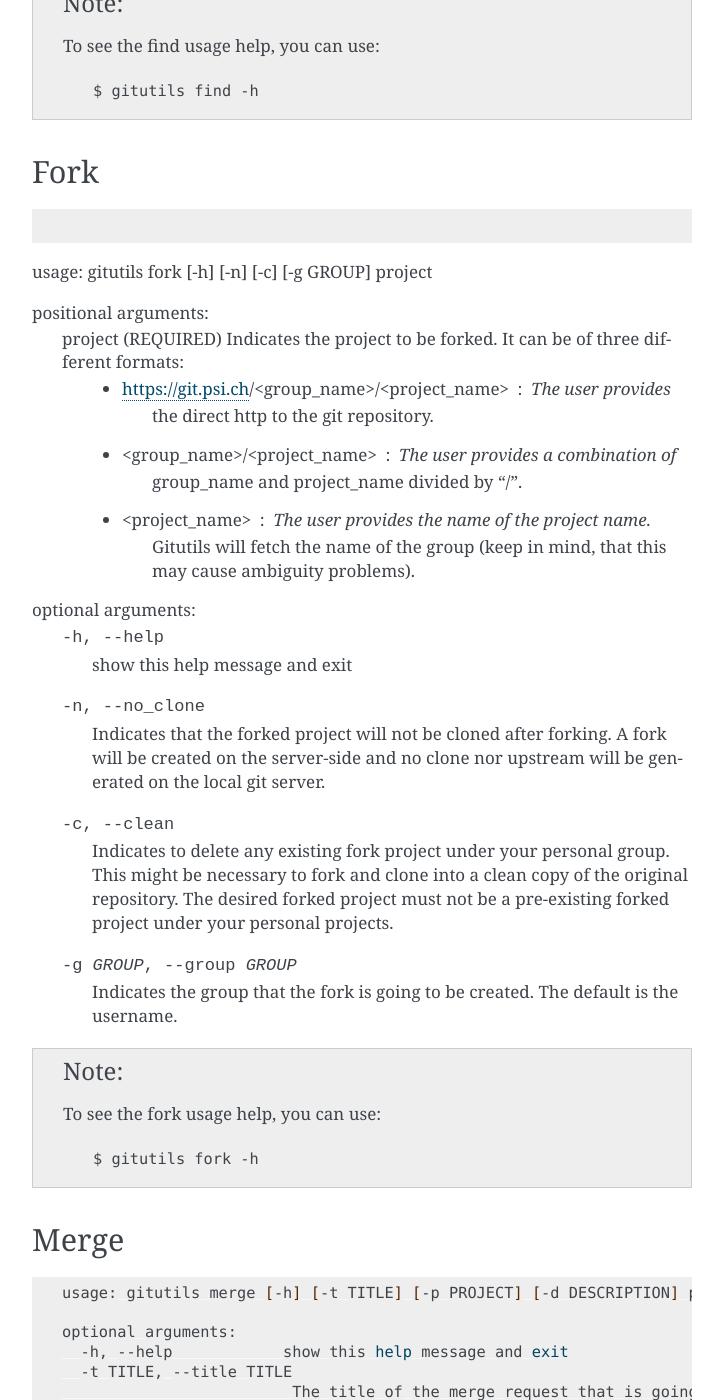
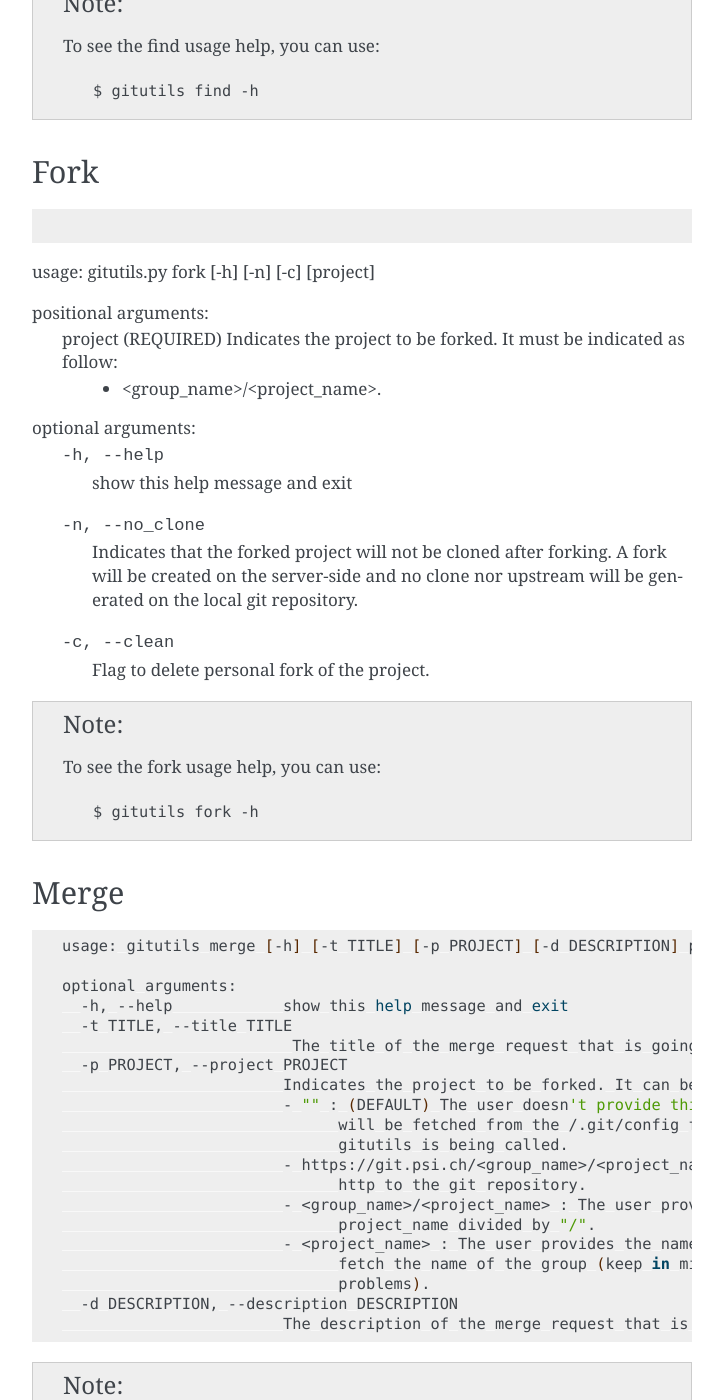
Before and after one commit to paulscherrerinstitute/gitutils, a Sphinx documentation site: the page built from docs/usage.rst, in a window 1280 px wide and 1400 px high, scrolled down 3028 px. Shown: the whole window, without its empty margins (388-1111 px from the left). Built offline with Sphinx 7.4.7, drawn with Linux system fonts in a browser that asks for light colours.

Commit message:
bugfix -c in fork command.

```diff
--- a/docs/usage.rst
+++ b/docs/usage.rst
@@ -132,29 +132,18 @@ Fork
 
 .. code-block:: bash
 
-usage: gitutils fork [-h] [-n] [-c] [-g GROUP] project
+usage: gitutils.py fork [-h] [-n] [-c] [project]
 
 positional arguments:
-  project               (REQUIRED) Indicates the project to be forked. It can be of three different formats:
-                        - https://git.psi.ch/<group_name>/<project_name> : The user provides
-                           the direct http to the git repository.
-                        - <group_name>/<project_name> : The user provides a combination of
-                           group_name and project_name divided by "/".
-                        - <project_name> : The user provides the name of the project name.
-                           Gitutils will fetch the name of the group (keep in mind, that this may
-                           cause ambiguity problems).
+  project         (REQUIRED) Indicates the project to be forked. It must be indicated as follow:
+                  - <group_name>/<project_name>.
 
 optional arguments:
-  -h, --help            show this help message and exit
-  -n, --no_clone        Indicates that the forked project will not be cloned after forking. A fork
-                        will be created on the server-side and no clone nor upstream will be
-                        generated on the local git server.
-  -c, --clean           Indicates to delete any existing fork project under your personal group.
-                        This might be necessary to fork and clone into a clean copy of the original
-                        repository. The desired forked project must not be a pre-existing forked
-                        project under your personal projects.
-  -g GROUP, --group GROUP
-                         Indicates the group that the fork is going to be created. The default is the username.
+  -h, --help      show this help message and exit
+  -n, --no_clone  Indicates that the forked project will not be cloned after forking. A fork
+                  will be created on the server-side and no clone nor upstream will be
+                  generated on the local git repository.
+  -c, --clean     Flag to delete personal fork of the project.
 
 
 .. note:: To see the fork usage help, you can use::
```
Also changed, not shown: Readme.md (+8 -22 lines), changelog.rst (+12 -0 lines), 11 other files.
